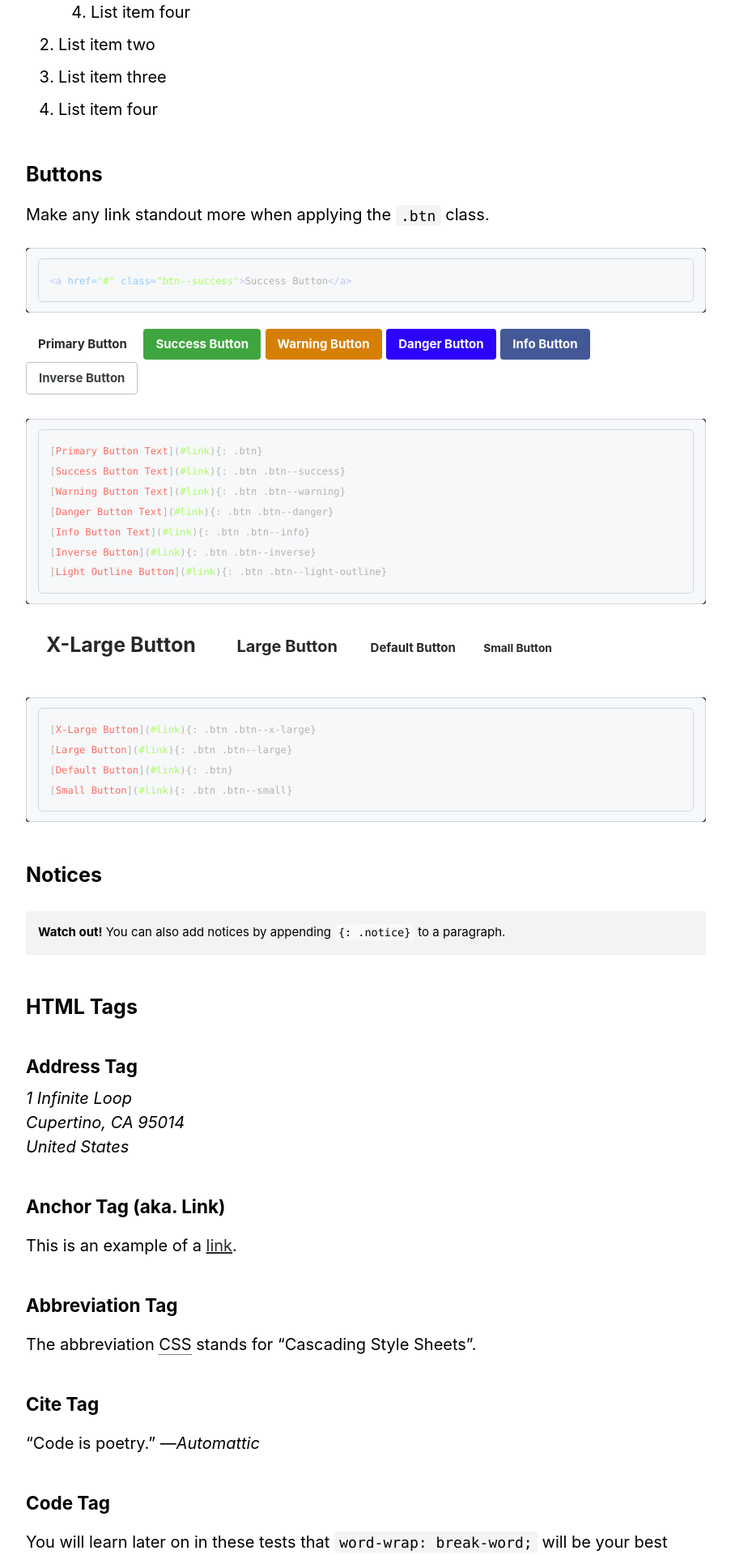
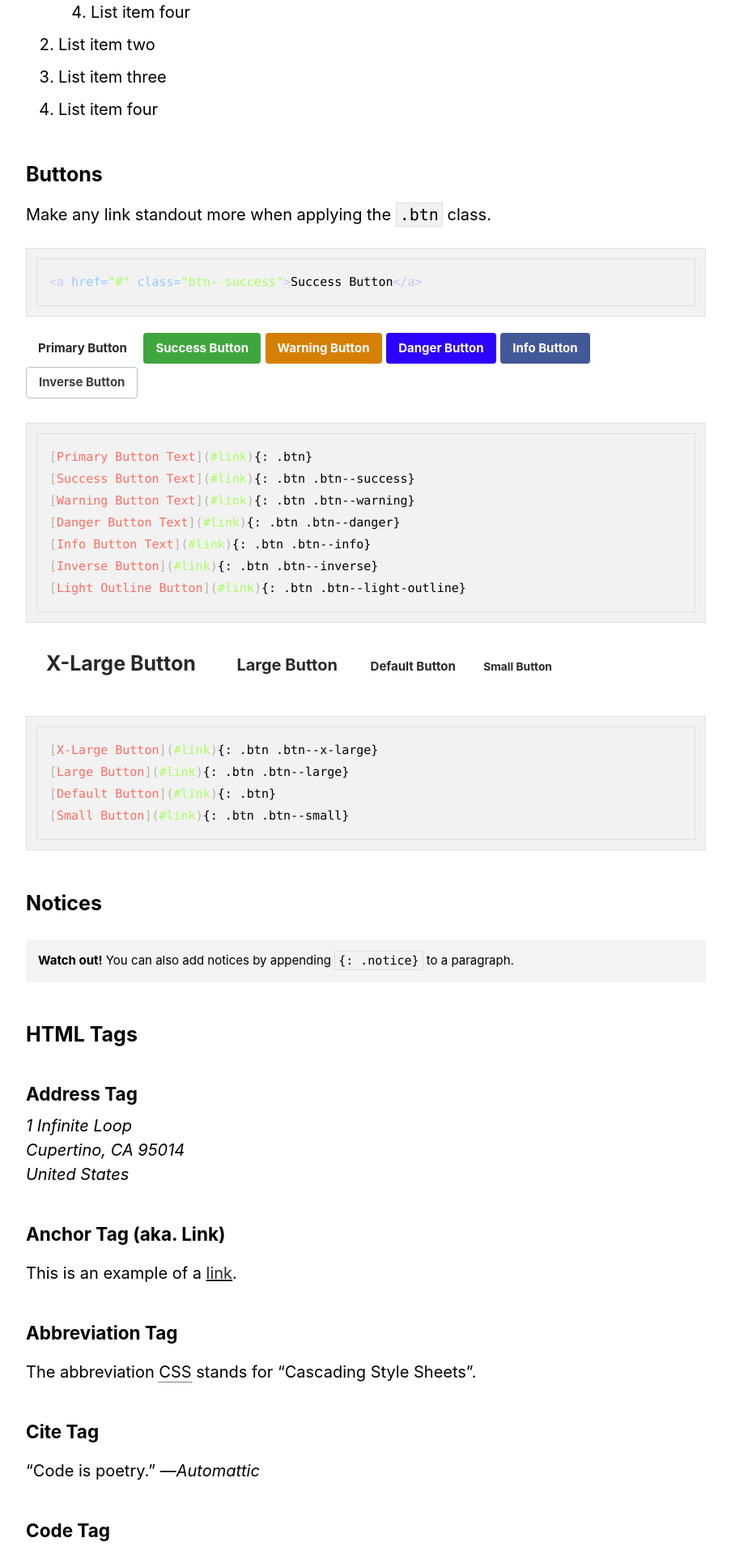
Before and after one commit to alicino/blog, a Jekyll site: the page built from _pages/archive-layout-with-content.md, in a window 1280 px wide. Shown: the part 3041-4961 px from the top of the page at 81% size, without its empty margins (188-1091 px from the left). Built offline with Jekyll 4.4.1, drawn with Linux system fonts in a browser that asks for light colours; cached includes are drawn as plain includes.

Commit message:
Adjust code block styling with custom CSS v3

````diff
--- a/assets/css/custom.css
+++ b/assets/css/custom.css
@@ -1,39 +1,38 @@
-/* Fonte padrão para código */
-code,
+/* ========== ESTILO CLEAN E MINIMALISTA PARA CÓDIGO ========== */
+
+/* Bloco de código: ``` ... ``` */
+.highlight,
+pre.highlight,
+.highlighter-rouge pre,
 pre {
-  font-family: SFMono-Regular, Menlo, Monaco, Consolas, "Liberation Mono",
-    "Courier New", monospace;
-  font-size: 0.9em;
-}
-
-/* Blocos de código: ``` ... ``` */
-.highlight,
-.highlighter-rouge pre,
-pre.highlight {
-  background-color: #f6f8fa;          /* cinza estilo GitHub */
-  border: 1px solid #d0d7de;          /* borda sutil */
-  border-radius: 6px;
-  padding: 12px 14px;
+  background: #f2f2f2 !important;  /* cinza claro uniforme */
+  color: #000 !important;           /* texto preto */
+  border: 1px solid #e0e0e0;        /* borda muito leve */
+  border-radius: 0;                 /* sem arredondamento */
+  padding: 12px;
+  margin: 16px 0;
   overflow-x: auto;
 }
 
-/* Remove fundo duplicado dentro do <pre> */
+/* Remove fundo interno duplicado */
 .highlight pre {
   background: transparent !important;
   margin: 0;
   padding: 0;
 }
 
-/* Código inline: `comando` dentro de parágrafo */
+/* Inline code: `comando` */
 code {
-  background-color: #f3f4f6;
-  padding: 0.15em 0.35em;
-  border-radius: 4px;
+  background: #f2f2f2 !important;   /* mesmo cinza claro dos blocos */
+  color: #000 !important;           /* texto preto */
+  padding: 2px 4px;
+  border-radius: 0;                 /* sem cantos arredondados */
+  border: 1px solid #e0e0e0;        /* borda leve igual ao bloco */
 }
 
-/* Evita aplicar o fundo inline dentro de blocos de código */
+/* Evita aplicar estilo duplicado dentro de blocos */
 pre code {
-  background: transparent;
-  padding: 0;
-  border-radius: 0;
+  border: none !important;
+  padding: 0 !important;
+  background: transparent !important;
 }
````
